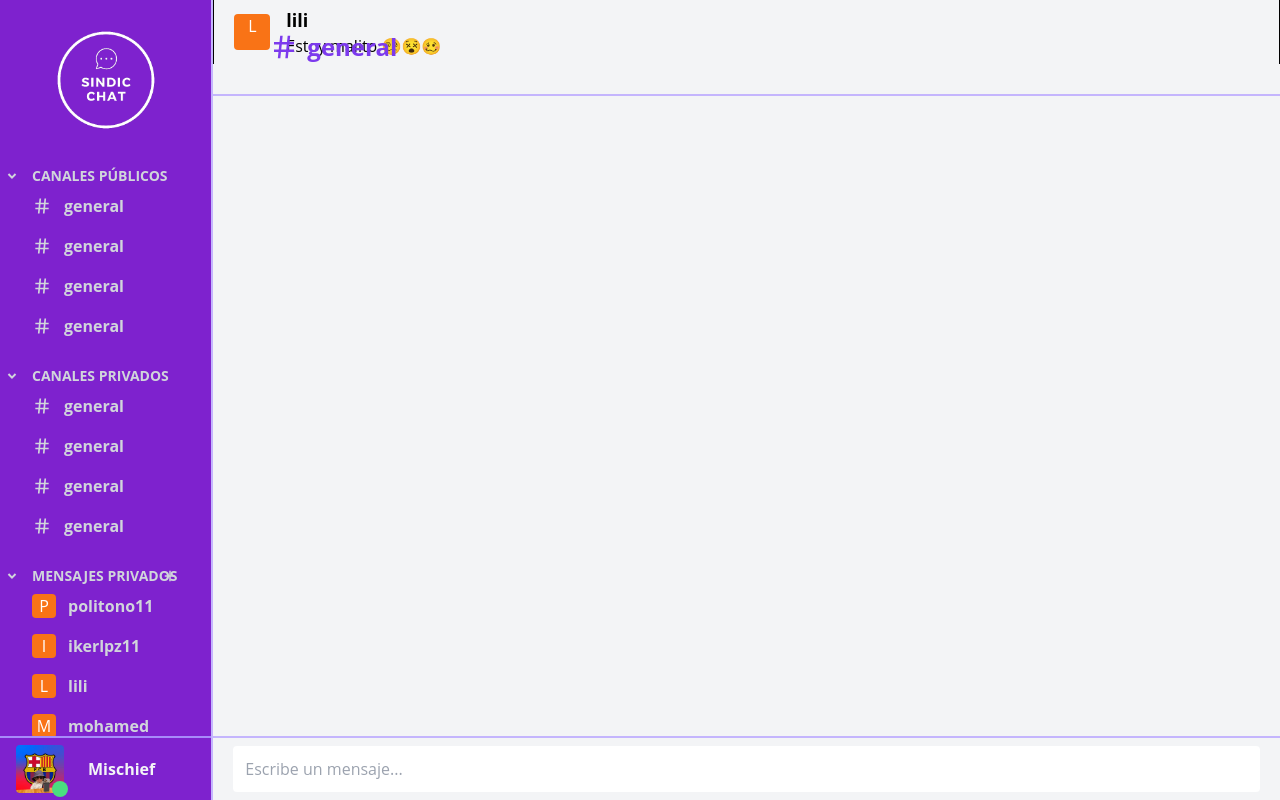
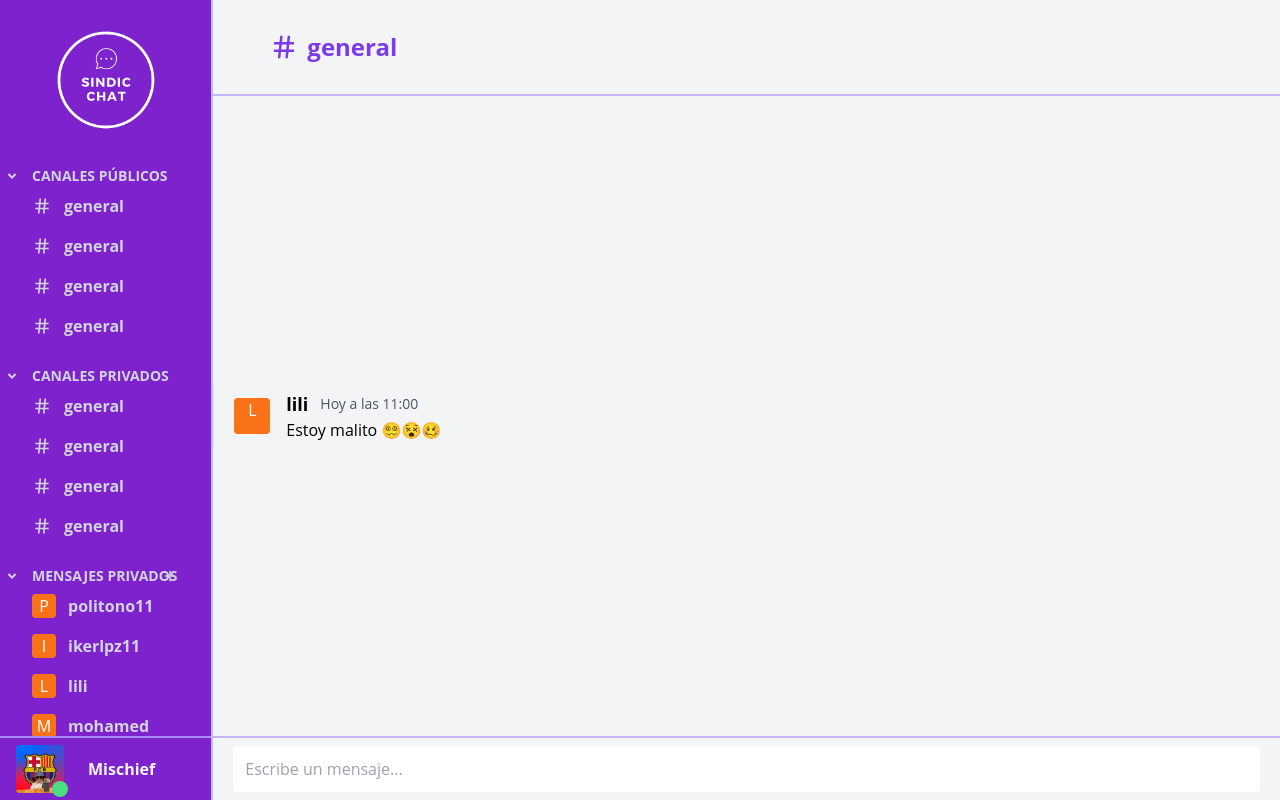
Before and after one commit to S1nd1c/sindicChat, a React (Create React App) app: page / in a window 1280 px wide. Built offline with nearby package versions, Linux system fonts and the light colour scheme.

Commit message:
Fixed mesage layout

```diff
--- a/package.json
+++ b/package.json
@@ -1,7 +1,7 @@
 {
   "name": "sindic-chat",
   "version": "0.1.0",
-  "homepage": "chat.sindic.xyz",
+  "homepage": "s1nd1c.github.io/sindicChat",
   "private": true,
   "dependencies": {
     "@testing-library/jest-dom": "^5.16.5",
@@ -15,7 +15,7 @@
   },
   "scripts": {
     "predeploy": "npm run build",
-    "deploy": "gh-pages -b deploy -d build",
+    "deploy": "gh-pages -d build",
     "start": "react-scripts start",
     "build": "react-scripts build",
     "test": "react-scripts test",
--- a/src/components/Chat/ChatView.js
+++ b/src/components/Chat/ChatView.js
@@ -5,7 +5,7 @@ import Messages from './Messages'
 
 function ChatView() {
   return (
-    <div className='relative w-5/6 h-full flex flex-col justify-between items-center bg-gray-100'>
+    <div className='w-5/6 h-full flex flex-col justify-between items-center bg-gray-100'>
       <Header title="general"/>
       <Messages />
       <TextBox />
--- a/src/components/Chat/Header.js
+++ b/src/components/Chat/Header.js
@@ -3,7 +3,7 @@ import { RiHashtag } from 'react-icons/ri'
 
 function Header(props) {
   return (
-    <div className='absolute top-0 w-full h-24 flex items-center border-b-2 border-violet-300'>
+    <div className='w-full h-24 flex items-center border-b-2 border-violet-300'>
         <div className="p-14 font-bold text-violet-600 text-2xl flex items-center">
             <RiHashtag className="text-3xl"/>
             <p className="ml-2">{props.title}</p>
--- a/src/components/Chat/MessageView.js
+++ b/src/components/Chat/MessageView.js
@@ -3,10 +3,14 @@ import DefaultLogo from '../DefaultLogo'
 
 function MessageView() {
   return (
-    <div className="w-full h-16 flex items-center pl-5 border-x border-black">
+    <div className="w-full h-16 flex items-center pl-5 border-l hover:border-violet-600 hover:bg-slate-200
+    200">
         <DefaultLogo size="medium" chatName="lili"/>
         <div className="ml-4">
-            <p className='text-lg font-bold'>lili</p>
+            <div className='flex items-center'>
+              <p className='text-lg font-bold'>lili</p>
+              <p className='text-sm text-gray-600 ml-3'>Hoy a las 11:00</p>
+            </div>
             <p>Estoy malito 😵‍💫😵🥴</p>
         </div>
     </div>
--- a/src/components/Chat/TextBox.js
+++ b/src/components/Chat/TextBox.js
@@ -2,7 +2,7 @@ import React from 'react'
 
 function TextBox() {
   return (
-    <div className="absolute bottom-0 w-full border-t-2 border-violet-300 h-16 flex items-center justify-center px-5 py-2">
+    <div className="w-full border-t-2 border-violet-300 h-16 flex items-center justify-center px-5 py-2">
         <input className='p-3 w-full h-full rounded focus:border-violet-600' placeholder='Escribe un mensaje...'/>
     </div>
   )
--- a/src/components/DefaultLogo.js
+++ b/src/components/DefaultLogo.js
@@ -4,7 +4,7 @@ import "../App.css"
 function DefaultLogo(props) {
     return (
         <div className={`${props.size || "small"} rounded bg-orange-500 flex justify-center align-center text-white text-md font-normal`}>
-            <p>{props.chatName[0].toUpperCase()}</p>
+            <p className="text-center">{props.chatName[0].toUpperCase()}</p>
         </div>
     )
 }
```
